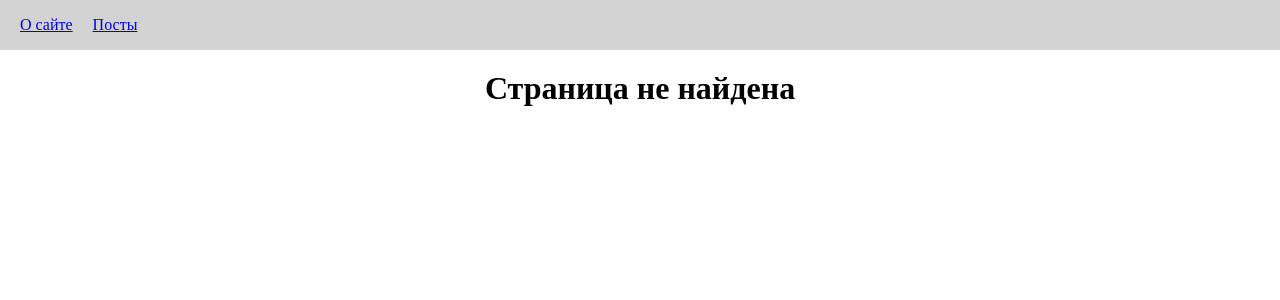
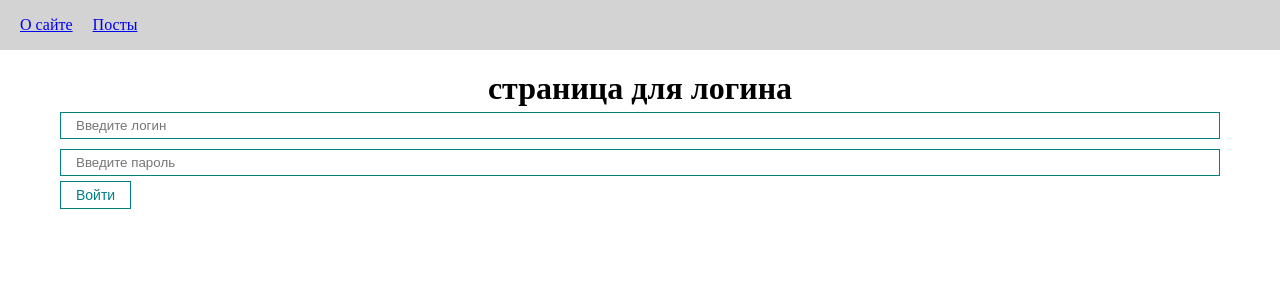
Before and after one commit to PoN1EXE/App5, a React (Vite) app: page /login in a window 1280 px wide. Shown: the top 300 px of the page. Built offline with nearby package versions, Linux system fonts and the light colour scheme.

Commit message:
сделал логин но не через юзконтектс

```diff
--- a/src/components/UI/AppRouter/AppRouter.tsx
+++ b/src/components/UI/AppRouter/AppRouter.tsx
@@ -1,15 +1,29 @@
-import { Routes, Route } from 'react-router-dom'
+import { Routes, Route, Navigate } from 'react-router-dom'
 import { NotFoundPage } from '../../../pages/NotFoundPage'
 import style from './AppRouter.module.scss'
-import { routes } from '../../../router/routes'
+import { publicRoutes, privateRoutes } from '../../../router/routes'
 
-export const AppRouter = () => {
+interface AppRouterProps {
+  isAuth: boolean
+  setIsAuth: (value: boolean) => void
+}
+
+export const AppRouter = ({ isAuth, setIsAuth }: AppRouterProps) => {
   return (
     <div className={style.appRouter}>
       <Routes>
-        {routes.map((route) => (
-          <Route key={route.path} path={route.path} element={<route.component />} />
+        {privateRoutes.map(({ path, component: Component }) => (
+          <Route key={path} path={path} element={isAuth ? <Component /> : <Navigate to='/login' replace />} />
         ))}
+
+        {publicRoutes.map(({ path, component: Component }) => (
+          <Route
+            key={path}
+            path={path}
+            element={!isAuth ? <Component setIsAuth={setIsAuth} /> : <Navigate to='/posts' replace />}
+          />
+        ))}
+
         <Route path='*' element={<NotFoundPage />} />
       </Routes>
     </div>
--- a/src/components/app/App.tsx
+++ b/src/components/app/App.tsx
@@ -1,13 +1,15 @@
 import { AppRouter } from '../UI/AppRouter/AppRouter'
 import { Navbar } from '../UI/Navbar/Navbar'
 import { BrowserRouter } from 'react-router-dom'
+import { useState } from 'react'
 import './App.scss'
 
 export const App = () => {
+  const [isAuth, setIsAuth] = useState(false)
   return (
     <BrowserRouter>
       <Navbar />
-      <AppRouter />
+      <AppRouter isAuth={isAuth} setIsAuth={setIsAuth} />
     </BrowserRouter>
   )
 }
--- /dev/null
+++ b/src/pages/Login.tsx
@@ -0,0 +1,18 @@
+import { MyInput } from '../components/UI/input/MyInput'
+import { MyButton } from '../components/UI/button/MyButton'
+
+export const Login = ({ setIsAuth }: { setIsAuth: (v: boolean) => void }) => {
+  const handleSubmit = (e: React.FormEvent) => {
+    e.preventDefault()
+    setIsAuth(true)
+  }
+
+  return (
+    <form onSubmit={handleSubmit}>
+      <h1>страница для логина</h1>
+      <MyInput type='text' placeholder='Введите логин' />
+      <MyInput type='password' placeholder='Введите пароль' />
+      <MyButton type='submit'>Войти</MyButton>
+    </form>
+  )
+}
--- a/src/router/routes.tsx
+++ b/src/router/routes.tsx
@@ -1,9 +1,12 @@
 import { About } from '../pages/About'
 import { Posts } from '../pages/Posts'
 import { PostIdPage } from '../pages/PostIdPage'
+import { Login } from '../pages/Login'
 
-export const routes = [
+export const privateRoutes = [
   { path: '/about', component: About, exact: true },
   { path: '/posts', component: Posts, exact: true },
   { path: '/posts/:id', component: PostIdPage, exact: true },
 ]
+
+export const publicRoutes = [{ path: '/login', component: Login, exact: true }]
```
